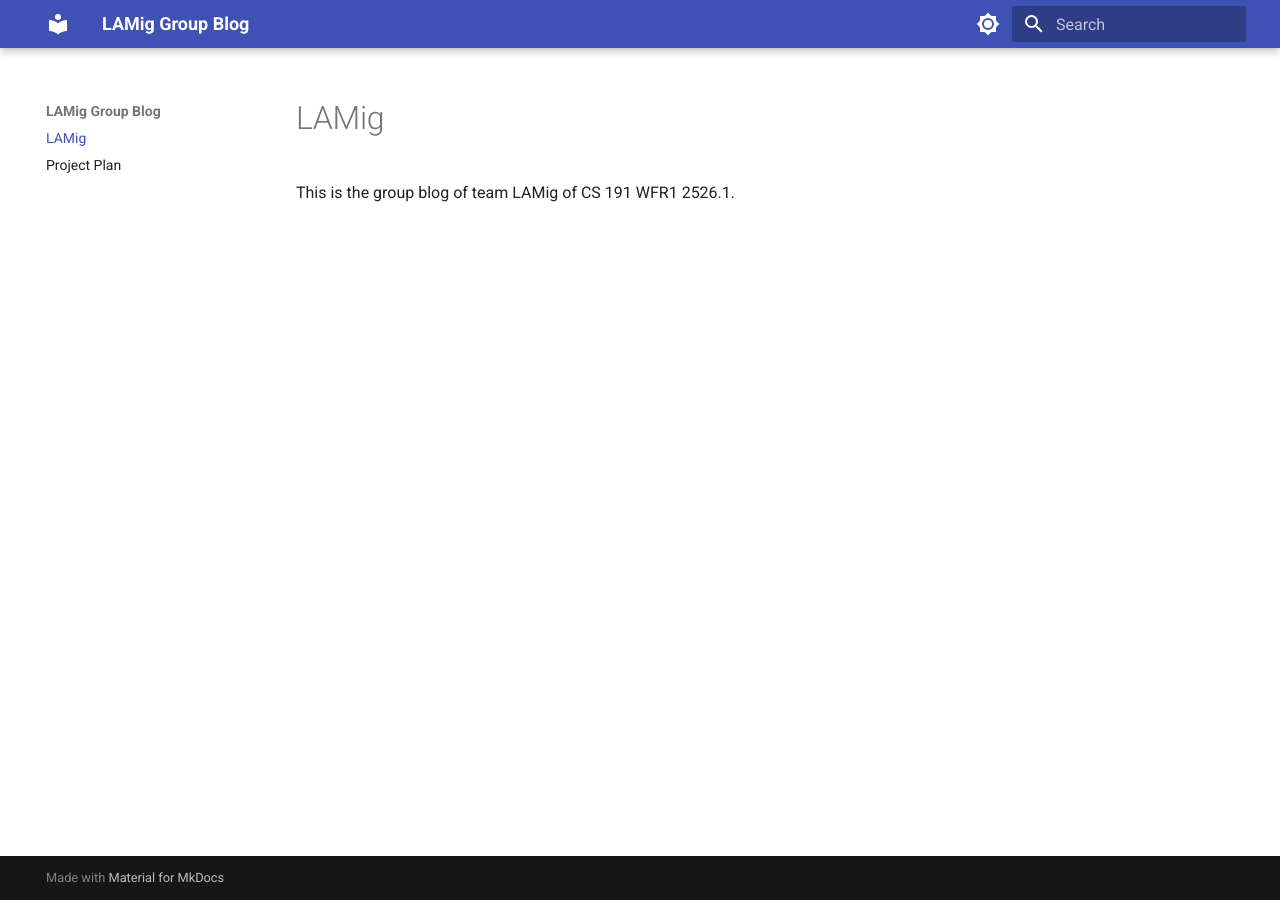
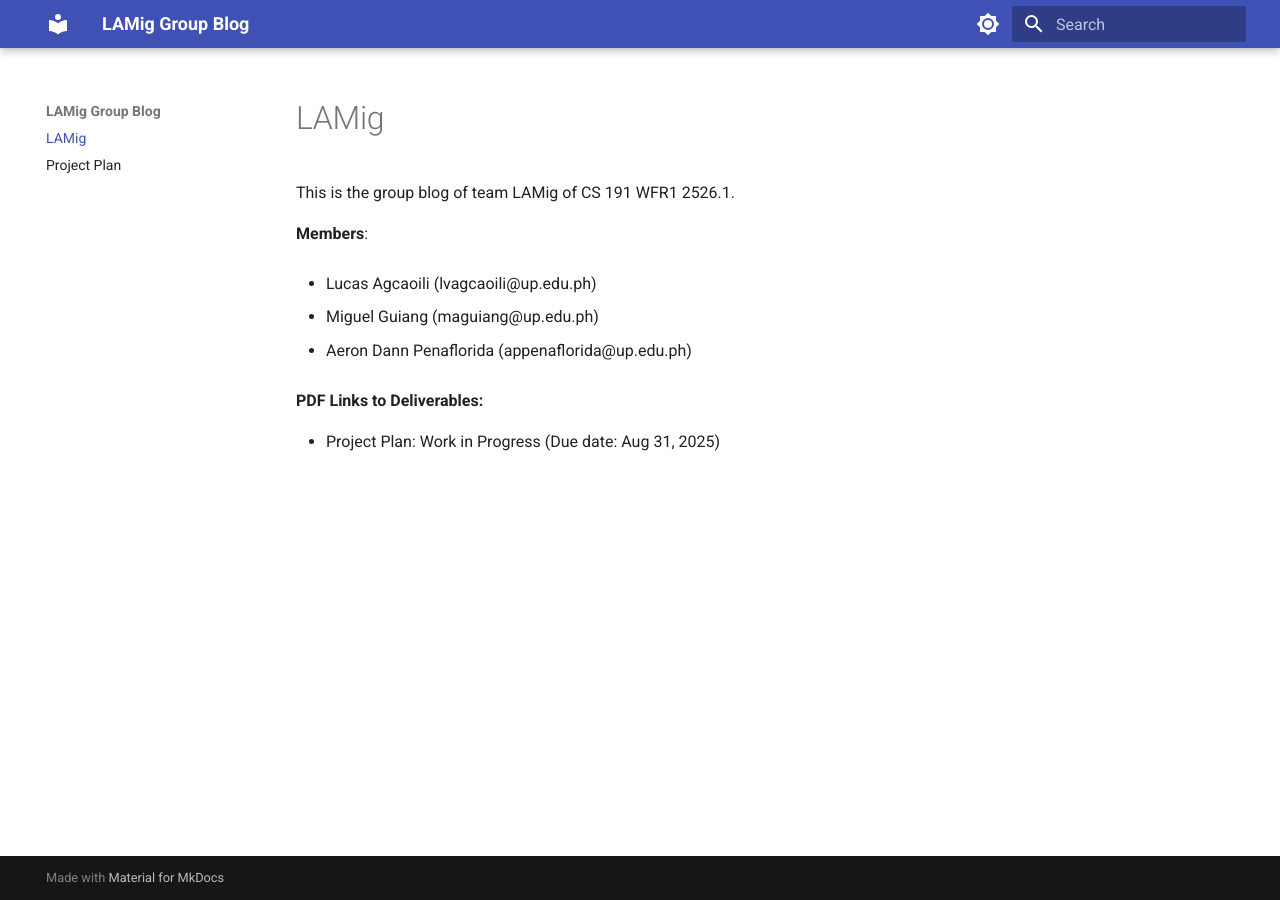
Before and after one commit to SHIROKAMIQQ/cs191-LAMig-GroupBlog, an MkDocs documentation site: the page built from docs/index.md, in a window 1280 px wide. Built offline with MkDocs 1.6.1 and Material for MkDocs 9.7.7, drawn with Linux system fonts in a browser that asks for light colours.

Commit message:
feat: add group members and contact info

```diff
--- a/docs/index.md
+++ b/docs/index.md
@@ -1,3 +1,15 @@
 # LAMig
 
 This is the group blog of team LAMig of CS 191 WFR1 2526.1.
+
+**Members**:
+
+- Lucas Agcaoili (lvagcaoili@up.edu.ph)
+
+- Miguel Guiang (maguiang@up.edu.ph)
+
+- Aeron Dann Penaflorida (appenaflorida@up.edu.ph)
+
+**PDF Links to Deliverables:**
+
+- Project Plan: Work in Progress (Due date: Aug 31, 2025)
```
Also changed, not shown: docs/project-plan.md (+1 -1 lines).
